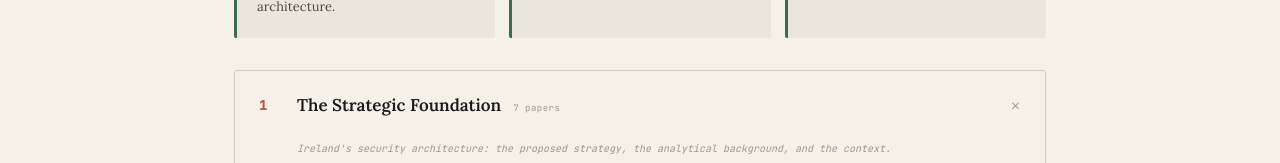
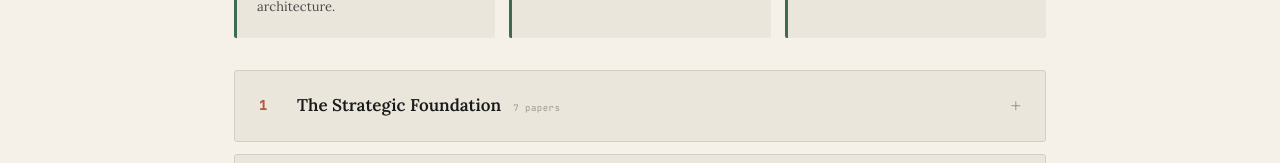
Before and after one commit to scosullivan/security-ireland, a Next.js app: page /for-policymakers in a window 1280 px wide. Shown: the part 789-952 px from the top of the page. Built offline with nearby package versions, Linux system fonts and the light colour scheme.

Commit message:
Update page.tsx

```diff
--- a/src/app/for-policymakers/page.tsx
+++ b/src/app/for-policymakers/page.tsx
@@ -188,7 +188,7 @@ export default function ForPolicymakers() {
       <section style={{ maxWidth: '860px', margin: '0 auto', padding: '0 24px 48px' }}>
 
         {/* ── SECTION 1: THE STRATEGIC FOUNDATION ── */}
-        <Expandable num="1" title="The Strategic Foundation" readTime="7 papers" defaultOpen>
+        <Expandable num="1" title="The Strategic Foundation" readTime="7 papers">
           <div style={audienceNote}>
             Ireland&apos;s security architecture: the proposed strategy, the analytical background, and the context.
           </div>
```
